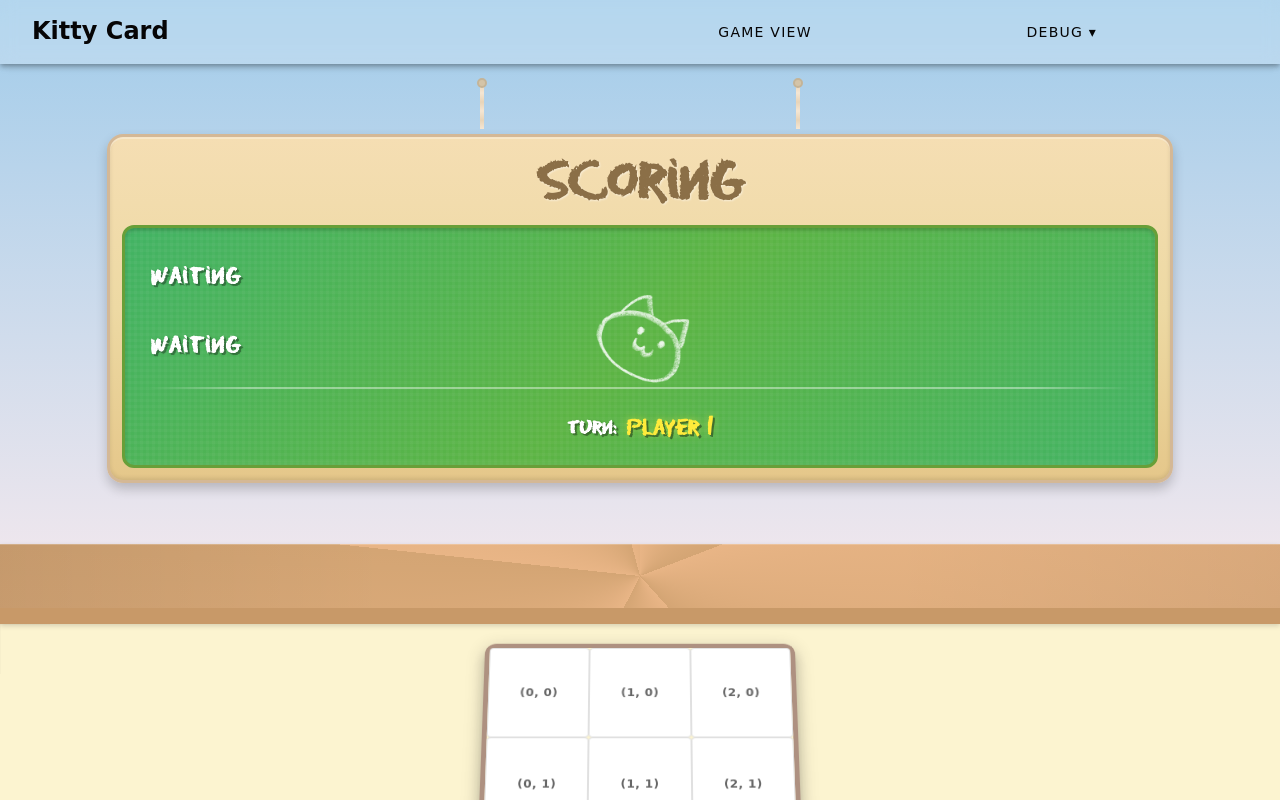
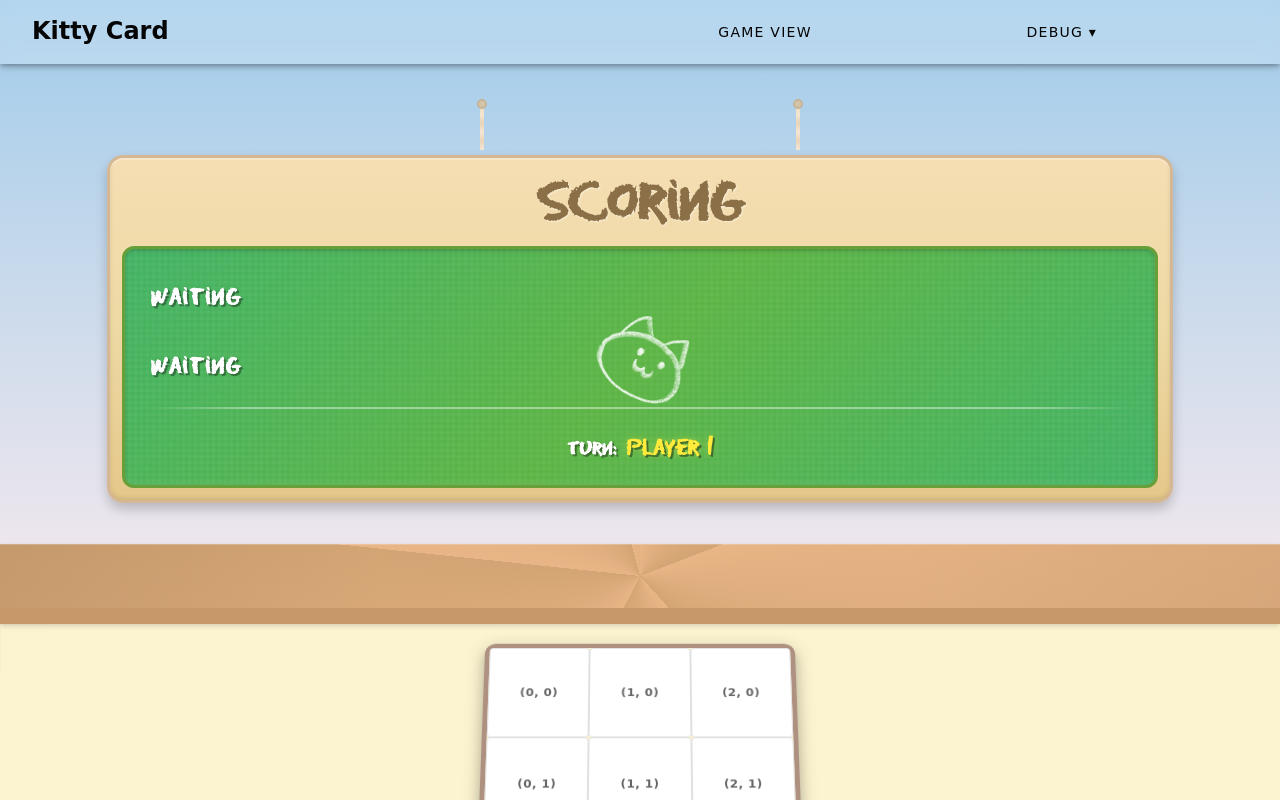
Before and after one commit to ShahdLala66/WA_Kitty_Card, a Vue app in the folder wa_kitty_card/frontend/: page /combinedView in a window 1280 px wide. Shown: the top 800 px of the page. Built offline with nearby package versions, Linux system fonts and the light colour scheme; the HTML template or start-up script is replaced by a standard one.

Commit message:
fix: index

```diff
--- a/wa_kitty_card/frontend/src/views/EnterNames.vue
+++ b/wa_kitty_card/frontend/src/views/EnterNames.vue
@@ -11,7 +11,6 @@
       </v-tabs>
 
       <v-window v-model="mode">
-        <!-- Create Game Form -->
         <v-window-item value="create">
           <v-form @submit.prevent="createGame">
             <v-text-field
@@ -56,7 +55,6 @@
           </div>
         </v-window-item>
 
-        <!-- Join Game Form -->
         <v-window-item value="join">
           <v-form @submit.prevent="joinGame">
             <v-text-field
--- a/wa_kitty_card/frontend/src/views/Game.vue
+++ b/wa_kitty_card/frontend/src/views/Game.vue
@@ -1,12 +1,12 @@
 <template>
   <div class="game-layout">
-    <div class="background">
     <div class="state-section">
       <PlayerState :state="state" :players="players" />
     </div>
-    </div>
+
     <div class="zayne-wood"></div>
-    <div class="table-background">
+    <div class="table-background"></div>
+
     <div class="grid-section">
       <GameGrid :gridData="gridData" @cellClicked="onGridCellClicked" @cardDropped="onCardDropped" />
     </div>
@@ -17,7 +17,6 @@
     </div>
 
     <GameActions @undo="undo" @redo="redo" @draw="draw" />
-</div>
   </div>
 </template>
 
```
